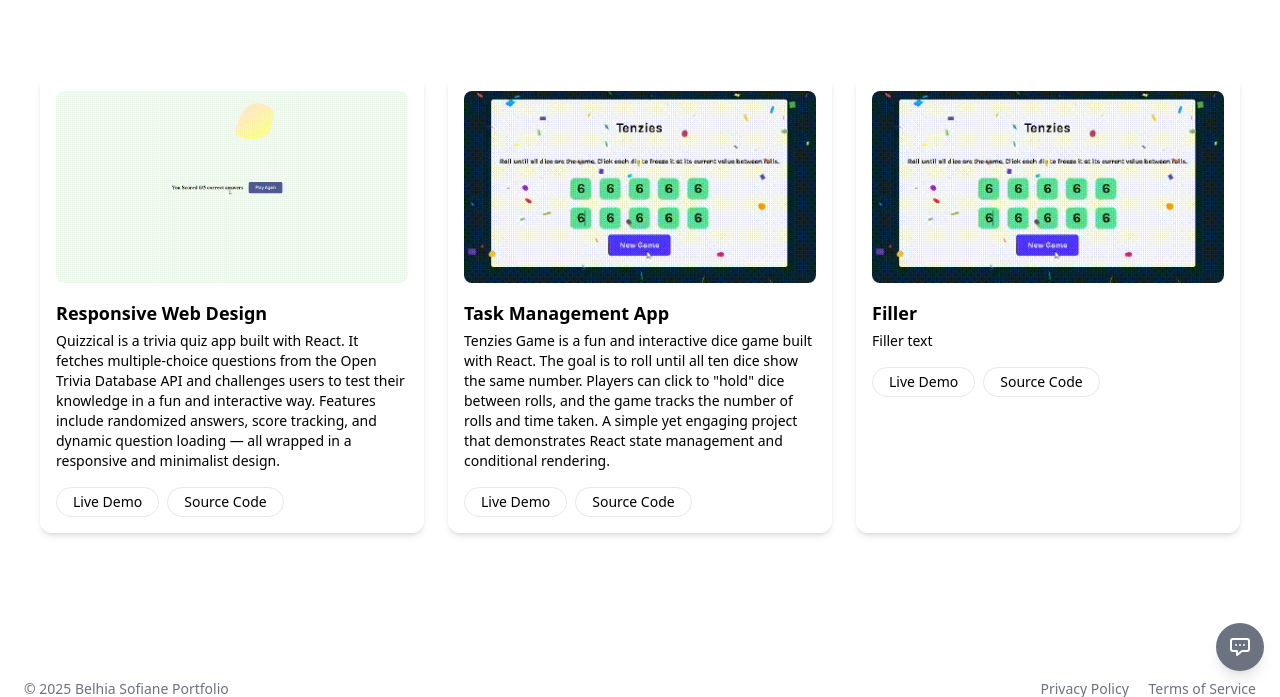
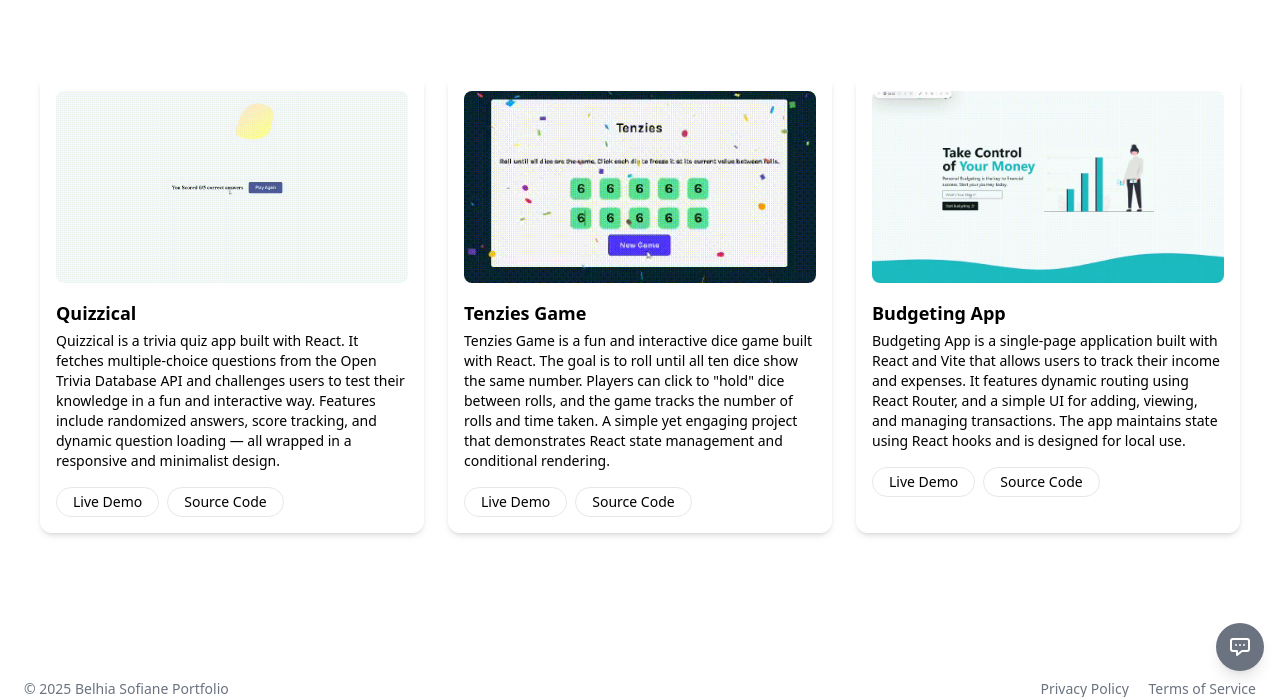
Before and after one commit to BelhiaSofiane/My-Portfolio, a Flask app: page /projects in a window 1280 px wide. Shown: the part 65-762 px from the top of the page. Run offline with Flask 3, Linux system fonts and the light colour scheme; some libraries are stand-ins or nearby versions.

Commit message:
Fixed some Css added the latest project i made to /projects

```diff
--- a/app.py
+++ b/app.py
@@ -4,6 +4,7 @@ import sqlite3
 import os
 
 app = Flask(__name__)
+
 app.secret_key = os.getenv("SECRET_KEY", "dev")
 
 # This function reads SVG files from the static directory and returns their content.
@@ -114,7 +115,7 @@ def contact():
 
 @app.route("/about")
 def blog():
-    return render_template("about.html")
+    return render_template("about.html", stack=stack)
 
 
 
--- a/package.json
+++ b/package.json
@@ -15,10 +15,7 @@
     "tailwindcss": "^4.1.10"
   },
   "dependencies": {
-    "@emotion/react": "^11.14.0",
-    "@emotion/styled": "^11.14.0",
     "@mui/icons-material": "^7.1.1",
-    "@mui/material": "^7.1.1",
     "@tailwindcss/cli": "^4.1.10",
     "@tailwindcss/vite": "^4.1.10"
   }
--- a/templates/base.html
+++ b/templates/base.html
@@ -92,18 +92,15 @@
 
   <!-- Navbar -->
   <nav x-data="{ open: false }" aria-label="Main navigation"
-    class="bg-white dark:bg-gray-900 border-b border-gray-200 dark:border-gray-700">
+    class="sticky left-0 top-0 w-full bg-white dark:bg-gray-900 border-b border-gray-200 dark:border-gray-700">
     <div class="mx-auto px-4 sm:px-6 lg:px-8">
       <div class="flex items-center justify-between h-16">
         <!-- Logo -->
         <a href="/" class="flex items-center gap-2 text-lg font-bold">
           <span id="terminal-icon">
-            <!-- your logo SVG goes here -->
           </span>
-
           <span class="hidden md:inline">B.Sofiane</span>
         </a>
-
         <!-- Desktop Links -->
         <div class="hidden md:flex items-center gap-6 text-sm font-medium">
           <a href="/" class="hover:text-blue-500">Home</a>
@@ -214,7 +216,7 @@
 
   <!-- Footer -->
   <footer
-    class="h-16 pt-10 pb-10 sticky bottom-0 text-sm text-gray-500 dark:text-gray-400 text-center mt-8 mb-4 flex flex-col md:flex-row justify-between px-6">
+    class="h-16 pt-10 pb-10 bottom-0 text-sm text-gray-500 dark:text-gray-400 text-center mt-8 mb-4 flex flex-col md:flex-row justify-between px-6">
     <span>© 2025 Belhia Sofiane Portfolio</span>
     <div class="space-x-4">
       <a href="#" class="hover:underline">Privacy Policy</a>
--- a/templates/projects.html
+++ b/templates/projects.html
@@ -9,7 +9,7 @@
       <div class="h-48 rounded-lg mb-4 w-full">
         <img src="../static/videos/Quizzical.gif" alt="Quizzical App" class="w-full h-full object-cover rounded-lg" />
       </div>
-      <h3 class="text-lg font-semibold mb-1">Responsive Web Design</h3>
+      <h3 class="text-lg font-semibold mb-1">Quizzical</h3>
       <p class="text-sm mb-4">
         Quizzical is a trivia quiz app built with React. It fetches
         multiple-choice questions from the Open Trivia Database API and
@@ -34,7 +34,7 @@
       <div class="h-48 rounded-lg mb-4 w-full">
         <img src="/static/videos/tenzies.gif" alt="tenzies game" class="w-full h-full object-cover rounded-lg" />
       </div>
-      <h3 class="text-lg font-semibold mb-1">Task Management App</h3>
+      <h3 class="text-lg font-semibold mb-1">Tenzies Game</h3>
       <p class="text-sm mb-4">
         Tenzies Game is a fun and interactive dice game built with React. The
         goal is to roll until all ten dice show the same number. Players can
@@ -57,18 +57,22 @@
     <!-- Project Card -->
     <div class="rounded-xl shadow-md p-4 transition hover:shadow-lg">
       <div class="h-48 rounded-lg mb-4 w-full">
-        <img src="../static/videos/tenzies.gif" alt="tenzies game" class="w-full h-full object-cover rounded-lg" />
+        <img src="../static/videos/Budget.gif" alt="Budgeting App" class="w-full h-full object-cover rounded-lg" />
       </div>
-      <h3 class="text-lg font-semibold mb-1">Filler</h3>
+      <h3 class="text-lg font-semibold mb-1">Budgeting App</h3>
       <p class="text-sm mb-4">
-        Filler text
+        Budgeting App is a single-page application built with React and Vite that allows users to track their income and expenses. It features dynamic routing using React Router, and a simple UI for adding, viewing, and managing transactions. The app maintains state using React hooks and is designed for local use.
       </p>
       <div class="flex space-x-2">
-        <a href="#"
+        <a
+        href="https://budgeting-app-vdjn.onrender.com/"
+        target="_blank"
           class="px-4 py-1 border text-black rounded-full text-sm dark:text-white dark:border-0 dark:hover:bg-gray-700 hover:bg-gray-200 dark:shadow-sm dark:shadow-slate-800">
           Live Demo
         </a>
-        <a href="#"
+        <a
+        href="https://github.com/BelhiaSofianeCS50/Budgeting-App"
+        target="_blank"
           class="px-4 py-1 border text-black rounded-full text-sm dark:text-white dark:border-0 dark:hover:bg-gray-700 hover:bg-gray-200 dark:shadow-sm dark:shadow-slate-800">Source
           Code</a>
       </div>
```
Also changed, not shown: other parts of templates/base.html (+6 -1 lines), static/css/style.css (deleted, +0 -26 lines), templates/about.html (+15 -16 lines), templates/index.html (+6 -19 lines), package-lock.json, static/js/script.js (line endings or trailing spaces), static/videos/Budget.gif (added), 1 other file.
